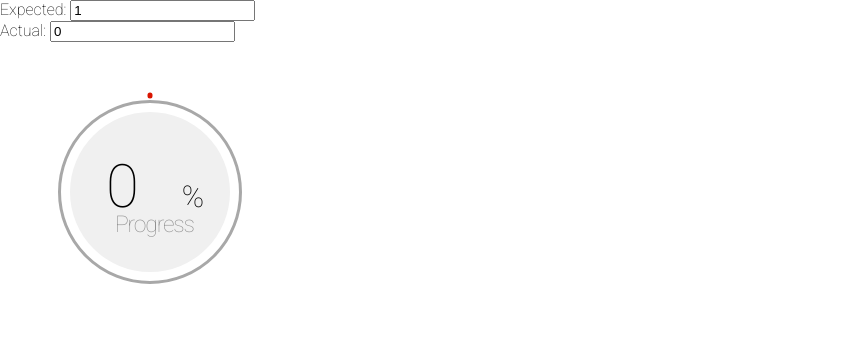
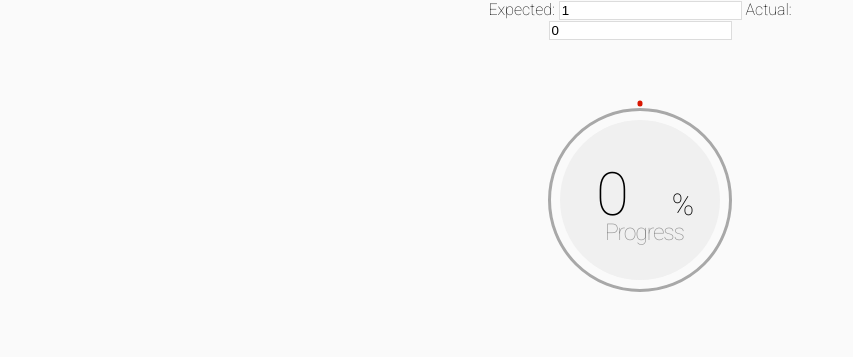
Before and after one commit to ayu48/bw-exercise, a plain HTML site: page index.html in a window 1280 px wide. Shown: the whole page, without its empty margins (0-853 px from the left). Drawn offline with Linux system fonts and the light colour scheme.

Commit message:
Update 2014-11-03T05:27:19.981Z

```diff
--- a/css/main.css
+++ b/css/main.css
@@ -1 +1 @@
-body,html{margin:0;font-family:Roboto,sans-serif;font-weight:100}svg{width:300px;height:300px}circle{fill:#F0F0F0}.circle-translate{transform:translate(150px,150px)}.progress-num{font-size:60px}.progress-num tspan{font-size:30px}.progress-text{font-size:23px;fill:#909090}.actual-arc{stroke-width:5px}.expected-arc{stroke-width:2px;fill:#A8A8A8}
+body,html{margin:0;font-family:Roboto,sans-serif;font-weight:100;background-color:#FAFAFA}svg{width:300px;height:300px}circle{fill:#F0F0F0}.circle-translate{transform:translate(150px,150px)}.progress-num{font-size:60px}.progress-num tspan{font-size:30px}.progress-text{font-size:23px;fill:#909090}.actual-arc{stroke-width:5px}.expected-arc{stroke-width:2px;fill:#A8A8A8}input{border:1px solid #dcdcdc;transition:box-shadow .3s,border .3s}input:focus{border:1px solid #707070;box-shadow:0 0 5px 1px #969696}.content{width:400px;margin:0 auto}.row{display:block;text-align:center}.invalid-message{margin:10px;color:red;font-weight:400}
--- a/index.html
+++ b/index.html
@@ -10,11 +10,15 @@
         <script type="text/javascript" src="./js/main.js"></script>
     </head>
     <body>
-        <div>
-            Expected: <input ng-model="expected" ng-init='expected="1"'></br>
-            Actual: <input ng-model="actual" ng-init='actual="0"'>
-            <div invalid-message expected="expected" actual="actual"></div>
+        <div class="content">
+            <div class="row">
+                Expected: <input ng-model="expected" ng-init='expected="1"'>
+                Actual: <input ng-model="actual" ng-init='actual="0"'>
+                <div invalid-message class="invalid-message" expected="expected" actual="actual"></div>
+            </div>
+            <div class="row">
+                <progress-indicator class="center" expected="expected" actual="actual"></progress-indicator>
+            </div>
         </div>
-        <progress-indicator expected="expected" actual="actual"></progress-indicator>
     </body>
 </html>
--- a/js/main.js
+++ b/js/main.js
@@ -11,7 +11,7 @@
       expected: '=',
       actual: '='
     },
-    template: '<div ng-if="!valid">invalid value</div>',
+    template: '<div ng-if="!valid">Invalid Value</div>',
     link: function(scope, element, attrs) {
       scope.$watchCollection('[expected, actual]', function(_arg) {
         var actual, expected;
```
